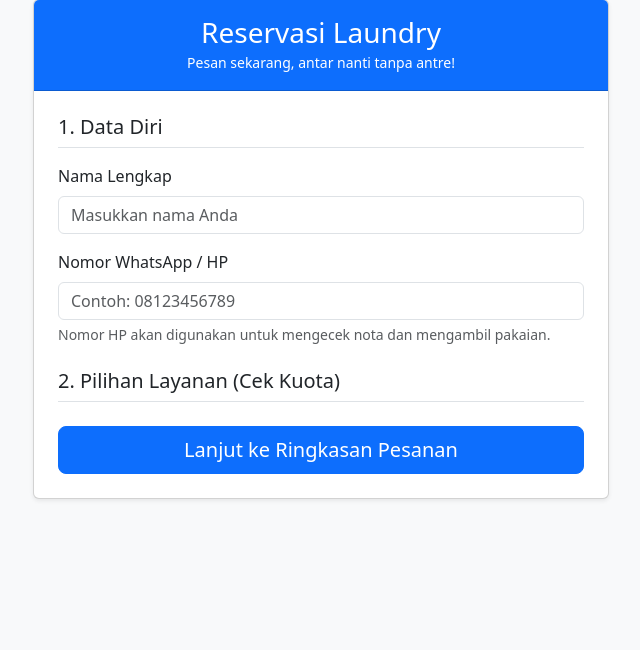
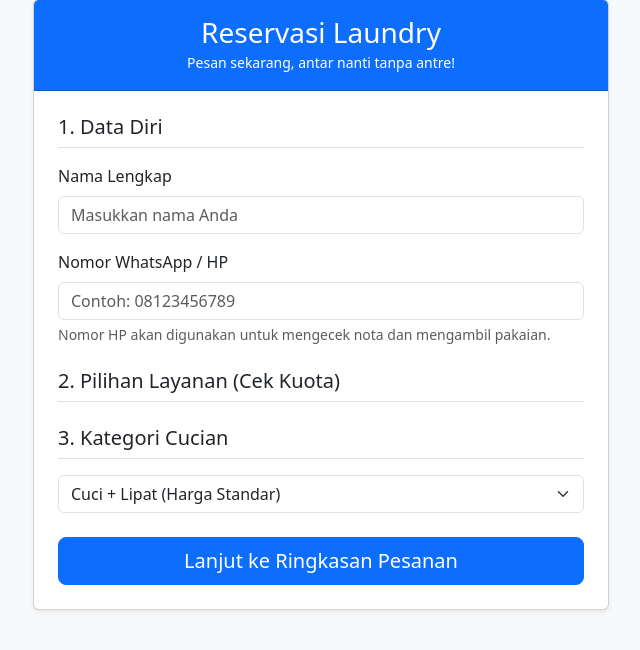
Before and after one commit to 25210146-arch/sistem-laundry, a Spring app: template sistem-laundry/src/main/resources/templates/index.html in a window 1280 px wide. Shown: the part 49-699 px from the top of the page, without its empty margins (319-959 px from the left). Run offline with Thymeleaf, Linux system fonts and the light colour scheme; the template is opened without the code that fills it, so the values that code supplies are empty.

Commit message:
Tambahkan kategoriCucian dan perbaiki link Pesanan Saya

```diff
--- a/sistem-laundry/src/main/resources/templates/index.html
+++ b/sistem-laundry/src/main/resources/templates/index.html
@@ -59,6 +59,14 @@
                     </div>
                 </div>
 
+                <h5 class="mb-3 border-bottom pb-2">3. Kategori Cucian</h5>
+                <div class="mb-4">
+                    <select name="kategoriCucian" class="form-select" required>
+                        <option value="Cuci + Lipat">Cuci + Lipat (Harga Standar)</option>
+                        <option value="Cuci + Setrika">Cuci + Setrika (+Rp5.000/kg)</option>
+                    </select>
+                </div>
+
                 <div class="d-grid">
                     <button type="submit" class="btn btn-primary btn-lg">Lanjut ke Ringkasan Pesanan</button>
                 </div>
@@ -80,7 +88,7 @@
         if (lastOrderId) {
             const container = document.getElementById("btnPesananSayaContainer");
             const link = document.getElementById("linkPesananSaya");
-            link.href = "/nota/" + lastOrderId;
+            link.href = "/nota?id=" + lastOrderId;
             container.style.display = "block";
         }
     });
```
